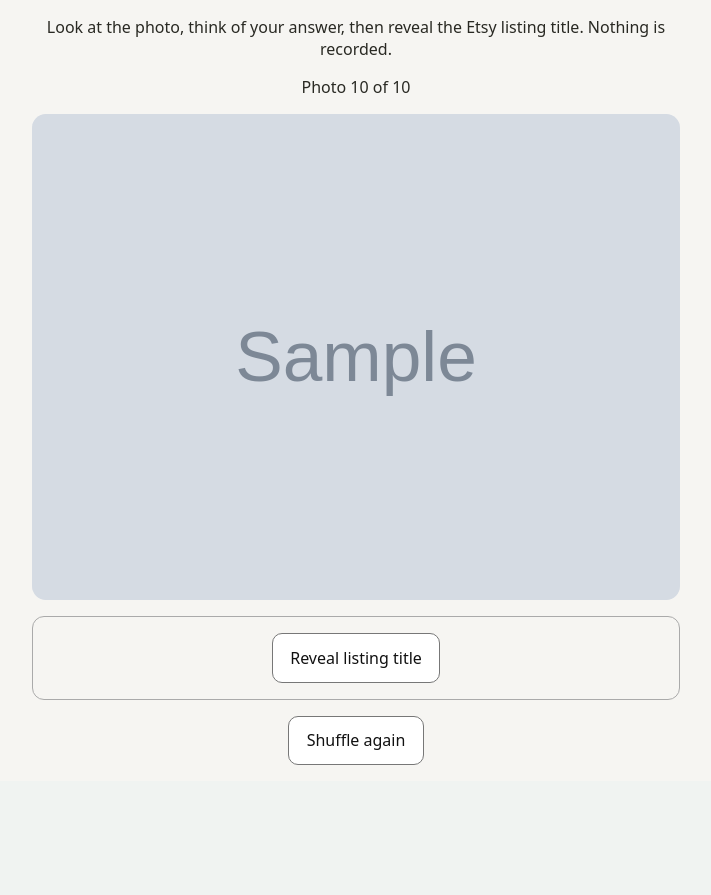
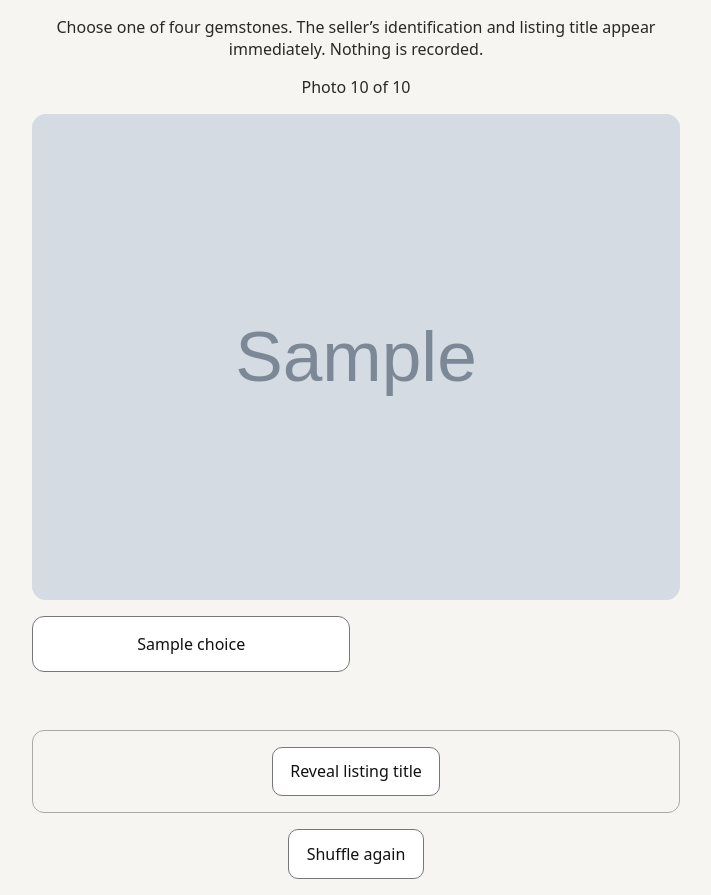
Before and after one commit to Lithill/GemstoneCabFinder, a Flask app: template favourite_feed/templates/gemstone_quiz.html in a window 1280 px wide. Shown: the part 70-965 px from the top of the page, without its empty margins (284-995 px from the left). Before the commit the page ends 835 px from the top, so only its background shows below. Run offline with Flask 3, Linux system fonts and the light colour scheme; the template is opened without the code that fills it: most values are stand-ins (such as "Sample title", 1, 10 or a date in 2020); grey boxes marked "Sample" are stand-in pictures; data that the repository does not hold is empty.

Commit message:
Add four-choice photo quiz with instant feedback and title reveal

```diff
--- a/favourite_feed/templates/gemstone_quiz.html
+++ b/favourite_feed/templates/gemstone_quiz.html
@@ -12,22 +12,47 @@
 .quiz details{margin:1rem 0;padding:1rem;border:1px solid #aaa;border-radius:12px}
 .quiz details strong{display:block;margin:1rem 0;overflow-wrap:anywhere;font-size:1.15rem}
 .quiz details[open] summary{background:#e9f3e9}
+.choices{display:grid;grid-template-columns:repeat(2,minmax(0,1fr));gap:.7rem;margin:1rem 0}
+.choices button{padding:1rem .5rem;min-height:3.5rem;border:1px solid #777;border-radius:12px;background:white;color:#111;font:inherit;cursor:pointer}
+.choices button:disabled{cursor:default;opacity:1}
+.choices button.correct{border:3px solid #287347;background:#e9f6ee}
+.choices button.wrong{border:3px solid #b73a3a;background:#ffebeb}
+#feedback{font-weight:bold;min-height:1.6rem}
+@media(max-width:420px){.choices{grid-template-columns:1fr}}
 </style>
 </head>
 <body>
 <header><h1>Guess the gemstone</h1><nav><a href="/">Gemstone feed</a><a href="/refresh">Refresh</a></nav></header>
 <main class="quiz">
-<p>Look at the photo, think of your answer, then reveal the Etsy listing title. Nothing is recorded.</p>
+<p>Choose one of four gemstones. The seller’s identification and listing title appear immediately. Nothing is recorded.</p>
 {% if item %}
 <p>Photo {{ position + 1 }} of {{ total }}</p>
 <img class="quiz-photo" src="{{ item.photo }}" alt="Unlabelled gemstone listing photograph; reveal the title below" referrerpolicy="no-referrer">
-<details><summary>Reveal listing title</summary><strong>{{ item.title }}</strong>
+<div class="choices" aria-label="Choose a gemstone">{% for choice in choices %}<button type="button" class="quiz-choice" data-correct="{{ 'yes' if choice == answer else 'no' }}">{{ choice }}</button>{% endfor %}</div>
+<p id="feedback" role="status" aria-live="polite"></p>
+<details id="listing-answer"><summary>Reveal listing title</summary><strong>{{ item.title }}</strong>
 {% if item.listing_url and item.listing_url.startswith('https://www.etsy.com/') %}<a href="{{ item.listing_url }}" target="_blank" rel="noopener noreferrer">View on Etsy</a>{% endif %}
 <p><small>Listing titles are seller descriptions, not independently verified identifications.</small></p></details>
 <div class="quiz-controls">
 {% if position > 0 %}<a href="{{ url_for('gemstone_quiz',position=position-1,seed=seed) }}">← Previous photo</a>{% endif %}
 {% if position + 1 < total %}<a href="{{ url_for('gemstone_quiz',position=position+1,seed=seed) }}">Next photo →</a>{% else %}<a href="{{ url_for('gemstone_quiz',position=0) }}">Shuffle again</a>{% endif %}
 </div>
-{% else %}<p>No saved gemstone photographs yet. Refresh your Etsy listings first.</p>{% endif %}
+{% else %}<p>No photos with an unambiguous recognised gemstone title yet. Refresh your Etsy listings or expand the dictionary.</p>{% endif %}
 </main>
+<script>
+const buttons = Array.from(document.querySelectorAll('.quiz-choice'));
+const feedback = document.getElementById('feedback');
+const answer = document.getElementById('listing-answer');
+buttons.forEach(button => button.addEventListener('click', () => {
+  if (buttons.some(b => b.disabled)) return;
+  const correct = button.dataset.correct === 'yes';
+  buttons.forEach(b => {
+    b.disabled = true;
+    if (b.dataset.correct === 'yes') b.classList.add('correct');
+  });
+  if (!correct) button.classList.add('wrong');
+  feedback.textContent = correct ? 'Correct — according to the seller!' : 'Not quite — the seller listed another gemstone.';
+  answer.open = true;
+}));
+</script>
 </body></html>
```
